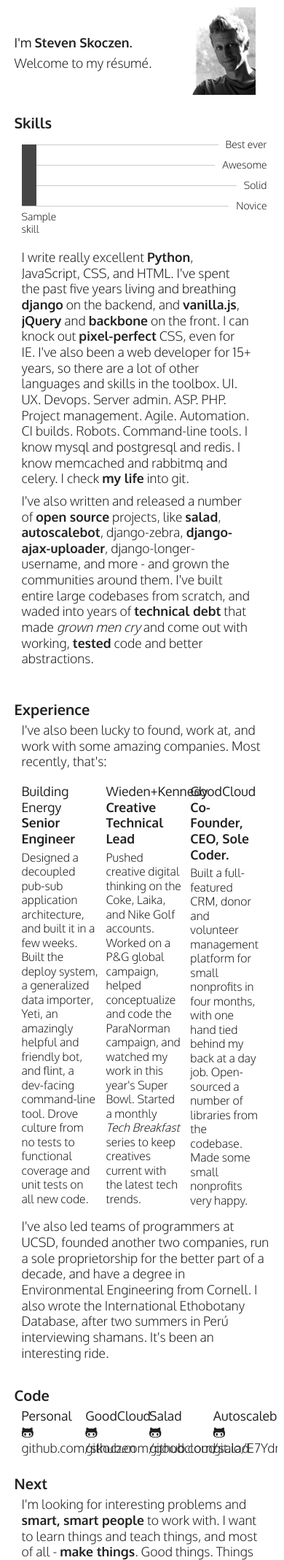
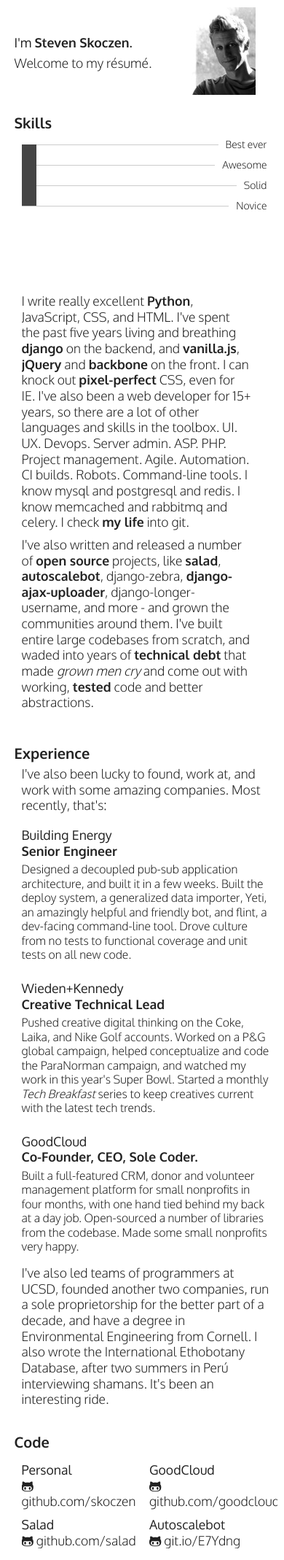
Before and after one commit to skoczen/skoczen, a Django app: template project/apps/resume/templates/resume/home.html in a window 390 px wide. Shown: the top 2138 px of the page at 73% size. Run offline with Django 3.2, Linux system fonts and the light colour scheme; the template is opened without the code that fills it: most values are stand-ins (such as "Sample title", 1, 10 or a date in 2020); parts of the project's set-up code (start-up, migrations or seed data) failed here and were passed over; some libraries are stand-ins or nearby versions.

Commit message:
i believe in mobile

```diff
--- a/project/apps/resume/static/resume/css/resume.css
+++ b/project/apps/resume/static/resume/css/resume.css
@@ -185,3 +185,32 @@
 .code .repo .name {
 	font-weight: 400;
 }
+
+@media (max-width: 760px) {
+	.skills .skill_bars {
+		margin-bottom: 100px;
+	}
+	.skills .skill_bars .label_text {
+		height: 10px;
+		text-align: right;
+		right: -23px;
+		width: 120px;
+		margin: 0;
+		padding: 0 26px 0 0;
+		transform:rotate(300deg);
+	    -moz-transform:rotate(300deg);
+	    -o-transform:rotate(300deg);
+	    -webkit-transform:rotate(300deg);
+	    -ms-transform:rotate(300deg);
+	}
+	.skills .skill_bars {
+		width: 85%;
+	}
+	.experience .company, .experience .company.be, .experience .company.wk {
+		width: 100%;
+	}
+	.code .repo {
+		width: 50%;
+		margin: 10px 0 0 0;
+	}
+}
--- a/project/apps/resume/templates/resume/home.html
+++ b/project/apps/resume/templates/resume/home.html
@@ -75,7 +75,7 @@
 			</div>
 
 
-			<p class="more_experience">I've also led teams of programmers at UCSD, founded another two companies, run a sole proprietorship for the better part of a decade, and have a degree in Environmental Engineering from Cornell.  I also wrote the International Ethobotany Database, after two summers in Per&uacute; interviewing shamans.  It's been an interesting ride.
+			<p class="more_experience">I've also led teams of programmers at UCSD, founded another two companies, run a sole proprietorship for the better part of a decade, and have a degree in Environmental Engineering from Cornell.  I also wrote the International Ethobotany Database, after two summers in Per&uacute; interviewing shamans. It's been an interesting ride.
 			</p>
 		</div>
 	</div>
```
